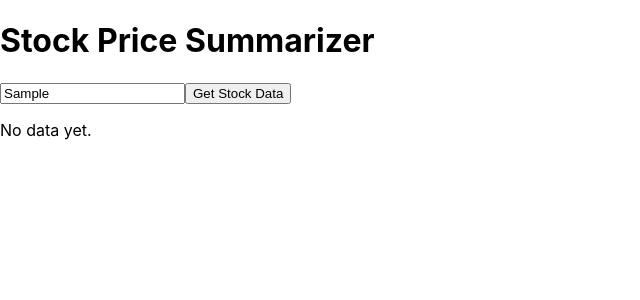
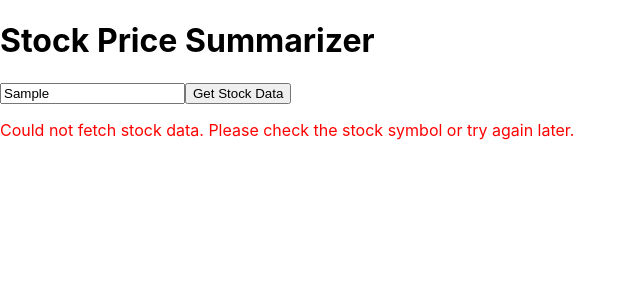
Before and after one commit to moezakbar/stock-summarizer, a React (Create React App) app: page / in a window 1280 px wide. Both pictures are taken after typing "Sample" into the empty fields and a click on the button "Get Stock Data". Shown: the top 300 px of the page, without its empty margins (0-640 px from the left). Built offline with nearby package versions, Linux system fonts and the light colour scheme; no server answers.

Commit message:
handling incorrect stock error

```diff
--- a/src/App.js
+++ b/src/App.js
@@ -5,16 +5,28 @@ import axios from 'axios';
 
 function App() {
   const [stockData, setStockData] = useState(null);
+  const [error, setError] = useState(null);
   const API_KEY = process.env.REACT_APP_ALPHA_VANTAGE_API_KEY;
 
   const getStockData = async (symbol) => {
     try {
+      // Reset error state before making the API call
+      setError(null);
+
       const response = await axios.get(
         `https://www.alphavantage.co/query?function=TIME_SERIES_INTRADAY&symbol=${symbol}&interval=5min&apikey=${API_KEY}`
       );
+
+      // Check if there's an error in the API response (Alpha Vantage returns an "Error Message" field)
+      if (response.data['Error Message']) {
+        throw new Error('Invalid stock symbol');
+      }
+
       setStockData(response.data);
     } catch (error) {
       console.error('Error fetching stock data:', error);
+      // Set error message to display in the UI
+      setError('Could not fetch stock data. Please check the stock symbol or try again later.');
     }
   };
 
@@ -23,10 +35,9 @@ function App() {
     <div>
       <h1>Stock Price Summarizer</h1>
       <StockForm getStockData={getStockData} />
-      {stockData ? (
+      {error && <p style={{ color: 'red' }}>{error}</p>}
+      {stockData && (
         <pre>{JSON.stringify(stockData, null, 2)}</pre>
-      ) : (
-        <p>No data yet.</p>
       )}
     </div>
   );
```
Also changed, not shown: 1 other file (tests, documents, lock files or other folders).
